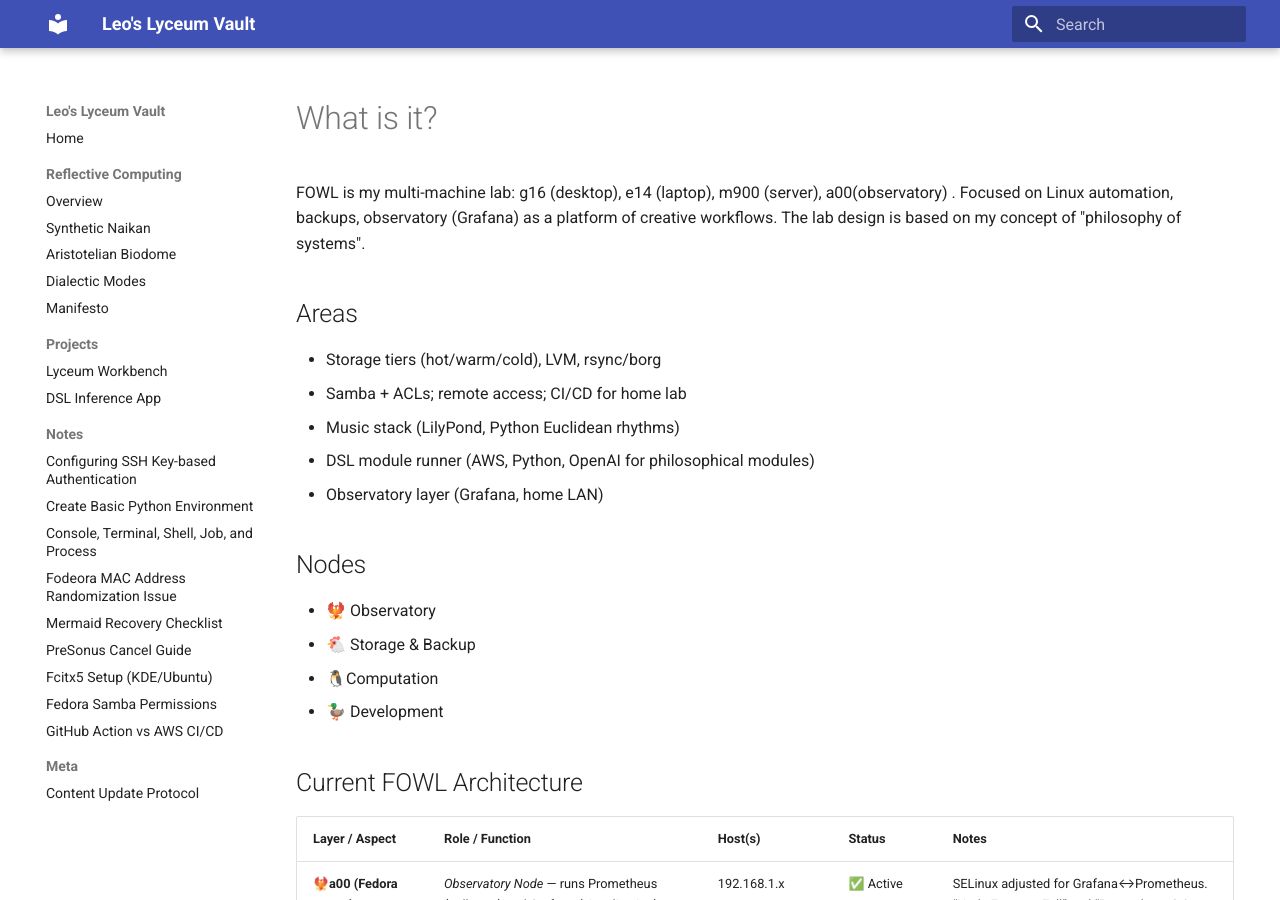
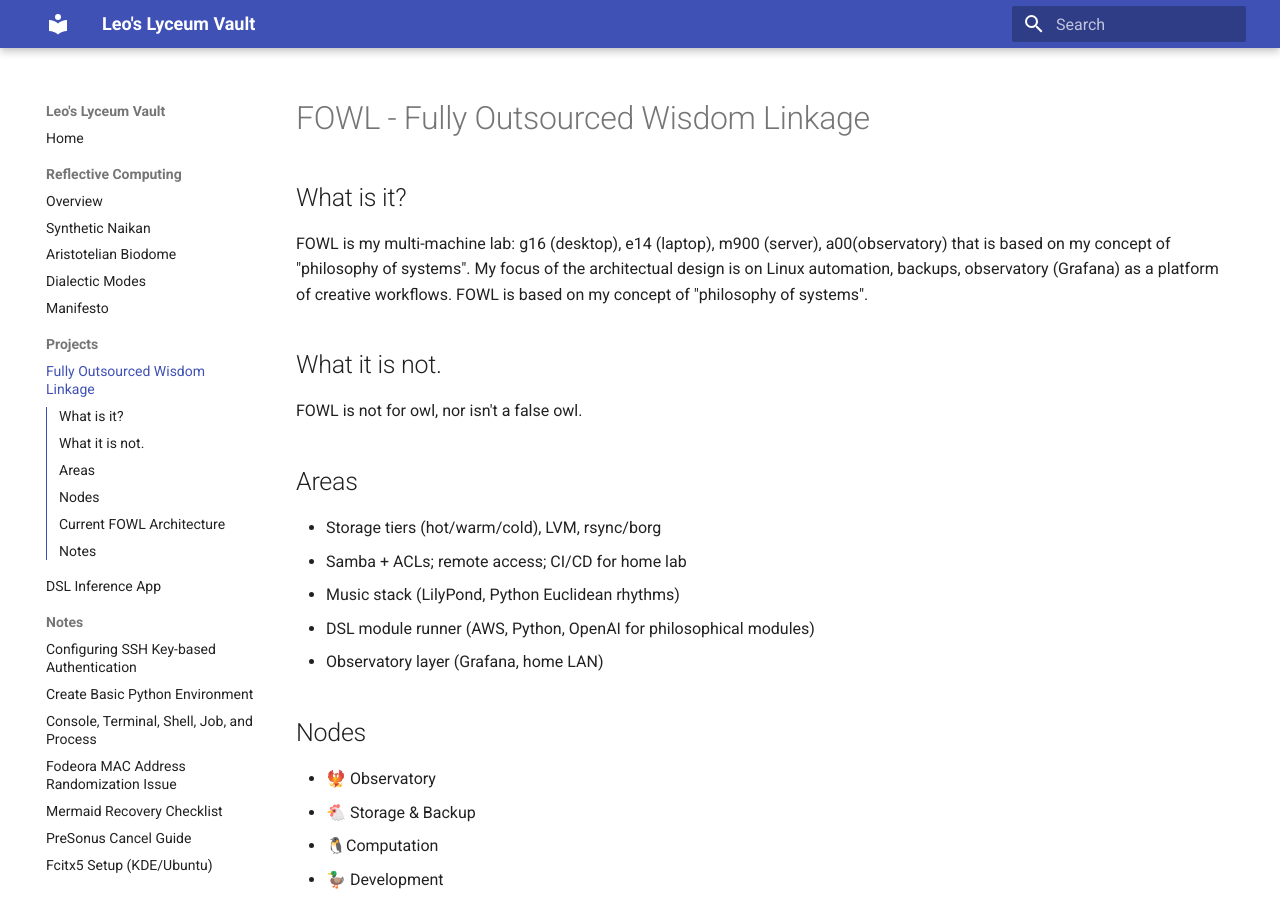
Before and after one commit to leo-nakayama/lyceum-vault, an MkDocs documentation site: the page built from docs/projects/FOWL.md, in a window 1280 px wide and 900 px high. Built offline with MkDocs 1.6.1 and Material for MkDocs 9.7.7, drawn with Linux system fonts in a browser that asks for light colours.

Commit message:
fixed some broken link issues

```diff
--- a/docs/projects/FOWL - Fully Outsourced Wisdom Linkage.md
+++ b/docs/projects/FOWL.md
@@ -1,17 +1,26 @@
-# What is it?
+# FOWL - Fully Outsourced Wisdom Linkage
 
-FOWL is my multi-machine lab: g16 (desktop), e14 (laptop), m900 (server), a00(observatory) .  Focused on Linux automation, backups, observatory (Grafana) as a platform of creative workflows. The lab design is based on my concept of "philosophy of systems".
+## What is it?
+
+FOWL is my multi-machine lab: g16 (desktop), e14 (laptop), m900 (server), a00(observatory) that is based on my concept of "philosophy of systems". My focus of the architectual design is on Linux automation, backups, observatory (Grafana) as a platform of creative workflows. FOWL is based on my concept of "philosophy of systems".
+
+## What it is not.
+
+FOWL is not for owl, nor isn't a false owl.
+
 ## Areas
 - Storage tiers (hot/warm/cold), LVM, rsync/borg
 - Samba + ACLs; remote access; CI/CD for home lab
 - Music stack (LilyPond, Python Euclidean rhythms)
 - DSL module runner (AWS, Python, OpenAI for philosophical modules)
 - Observatory layer (Grafana, home LAN)
+
 ## Nodes
 - 🐦‍🔥  Observatory
 - 🐔 Storage & Backup
 - 🐧Computation
 - 🦆 Development
+
 ## Current FOWL Architecture
 
 | **Layer / Aspect**              | **Role / Function**                                                                                                          | **Host(s)**                      | **Status**    | **Notes**                                                                                                    |
@@ -26,5 +35,6 @@ FOWL is my multi-machine lab: g16 (desktop), e14 (laptop), m900 (server), a00(ob
 | **Philosophical Layer (Vault)** | _Knowledge Layer_ — Observation Reports, Aristotelian DSLs, philosophical reflection data.                                   | Lyceum Vault (GitHub + Obsidian) | ✅ Active      | Not yet annotated into Grafana timelines; forms conceptual input for Reflexivity Stage II.                   |
 | **Security Context**            | _Access Control & Policy_ — SELinux, systemd hardening, SSH keys, firewall rules.                                            | All nodes                        | ✅ Tightened   | SELinux boolean for Grafana enabled; Prometheus port relabeled to `http_port_t`.                             |
 | **Next Integration Target**     | _Unified Reflexive Loop_ — correlate Observation Reports with system metrics.                                                | Cross-system                     | 🚧 Planned    | Requires annotation layer (Grafana API or Loki) and m900 exporter fix.                                       |
+
 ## Notes
 See related guides in **Notes**.
--- a/mkdocs.yml
+++ b/mkdocs.yml
@@ -16,7 +16,7 @@ nav:
   - Dialectic Modes: reflective-computing/dialectic-modes.md
   - Manifesto: reflective-computing/reflective-computing-manifesto.md
 - Projects:
-  - Lyceum Workbench: projects/lyceum-workbench.md
+  - Fully Outsourced Wisdom Linkage: projects/FOWL.md
   - DSL Inference App: projects/dsl-inference-app.md
 - Notes:
   - Configuring SSH Key-based Authentication: notes/Configuring-SSH-Key-based-Authentication.md
```
Also changed, not shown: 1 other file.
